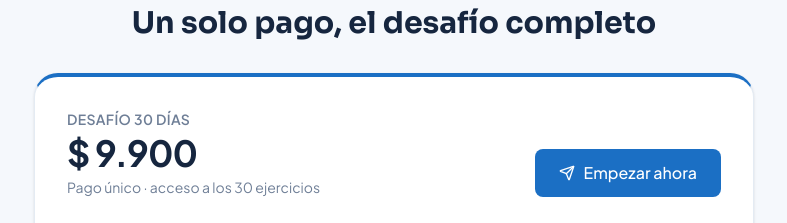
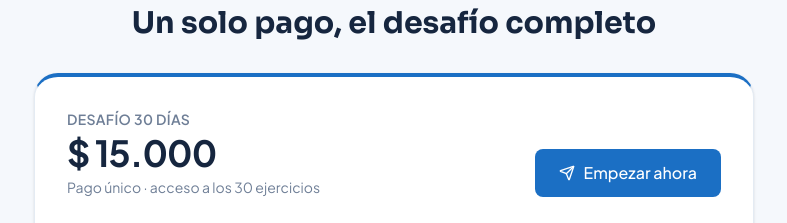
Before and after one commit to manukpo10/TIAM-frontend, a React (Vite) app: page /desafio-30-dias in a window 1280 px wide. Shown: the part 2780-3003 px from the top of the page, without its empty margins (246-1033 px from the left). Built offline with nearby package versions, Linux system fonts and the light colour scheme.

Commit message:
fix(desafio-30-dias): set final challenge price to $15.000 ARS

```diff
--- a/src/pages/desafio-30-dias/Desafio30DiasPage.tsx
+++ b/src/pages/desafio-30-dias/Desafio30DiasPage.tsx
@@ -13,8 +13,7 @@ import desafioAbuelo from '@/assets/desafio-abuelo.webp'
 
 // ─── Static data (hoisted outside component) ────────────────────────────────
 
-// TODO(pricing): confirm the final one-time price for the challenge.
-const PRICE_ARS = 9900
+const PRICE_ARS = 15000
 
 const formatPrice = (n: number) =>
   n.toLocaleString('es-AR', { style: 'currency', currency: 'ARS', maximumFractionDigits: 0 })
```
